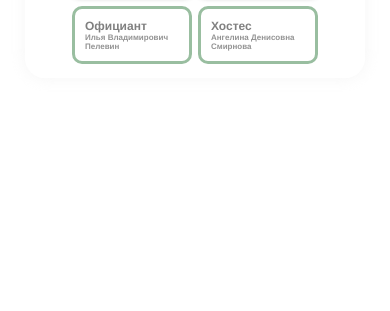
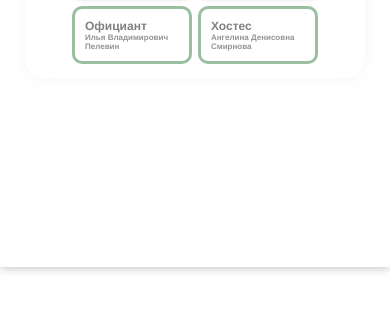
Before and after one commit to MAGIC875/cloude-monet, a Vue app: page / in a window 390 px wide. Shown: the part 3527-3838 px from the top of the page. After the commit the page ends 3794 px from the top, so only its background shows below. Built offline with nearby package versions, Linux system fonts and the light colour scheme.

Commit message:
update 2.0

```diff
--- a/src/home/Home.vue
+++ b/src/home/Home.vue
@@ -326,7 +326,6 @@ onMounted(() => {
         y: 0,
         ease: "power2.out",
         gap:"85px",
-        width:"80%",
 
         scrollTrigger: {
             scrub:2,
@@ -420,7 +419,7 @@ onMounted(() => {
     .Unit{
         justify-self: center;
         display: flex;
-        max-width: 90%;
+        width: 90%;
         background-color: #ffffffa1;
         backdrop-filter: blur(20px);
         padding: 20px;
@@ -698,7 +697,7 @@ font-size: 8px;
 
 }
 .ps{
-    padding-top: 130px;
+    padding-top: 40px;
     padding-left: 30px;
     padding-right: 30px;
     padding-bottom: 20px;
```
